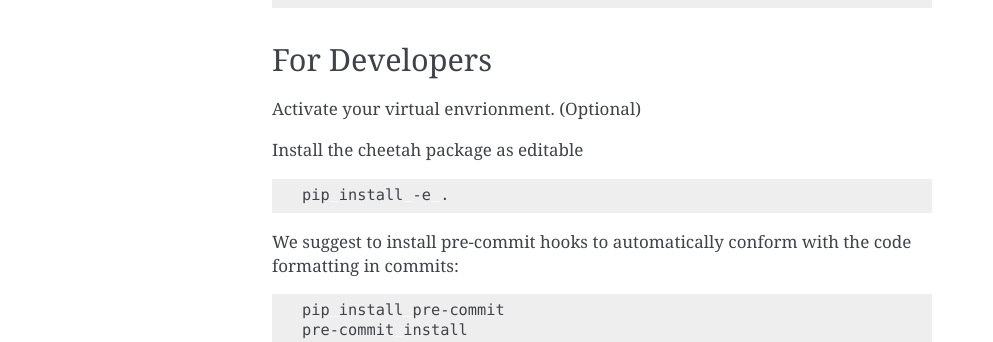
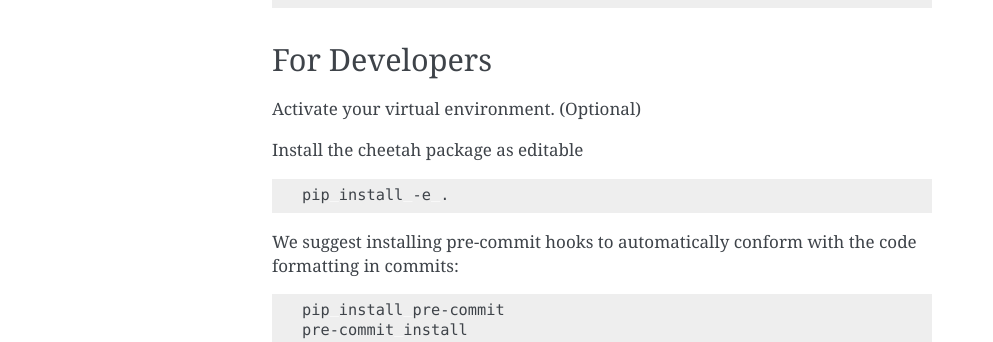
Before and after one commit to desy-ml/cheetah, a Sphinx documentation site: the page built from docs/index.rst, in a window 1280 px wide. Shown: the part 1546-1888 px from the top of the page, without its empty margins (148-1141 px from the left). Built offline with Sphinx 7.4.7, drawn with Linux system fonts in a browser that asks for light colours.

```diff
--- a/docs/index.rst
+++ b/docs/index.rst
@@ -77,7 +77,7 @@ To cite Cheetah in publications:
 For Developers
 --------------
 
-Activate your virtual envrionment. (Optional)
+Activate your virtual environment. (Optional)
 
 Install the cheetah package as editable
 
@@ -85,7 +85,7 @@ Install the cheetah package as editable
 
     pip install -e .
 
-We suggest to install pre-commit hooks to automatically conform with the code formatting in commits:
+We suggest installing pre-commit hooks to automatically conform with the code formatting in commits:
 
 .. code-block:: sh
 
```
Also changed, not shown: 1 other file.
